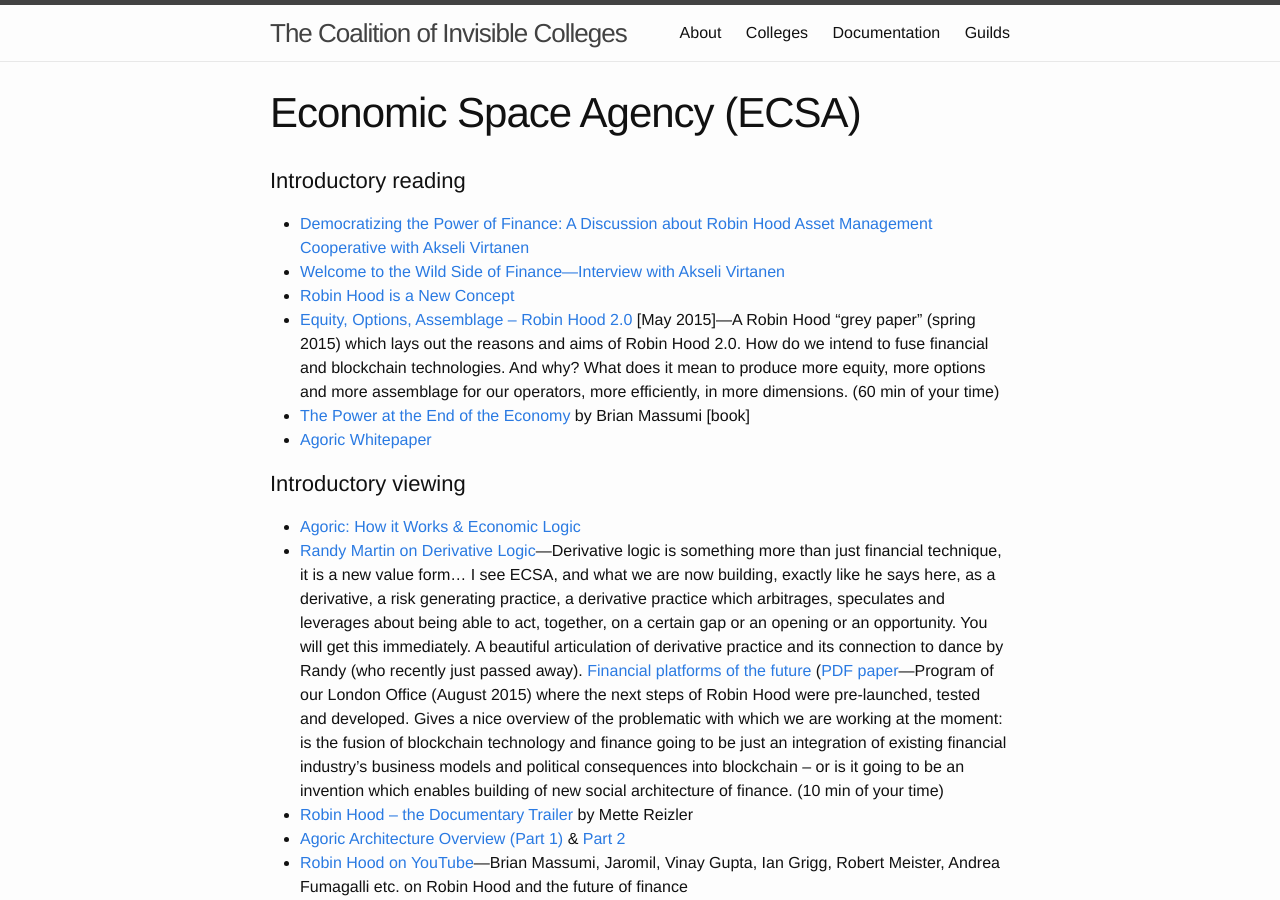
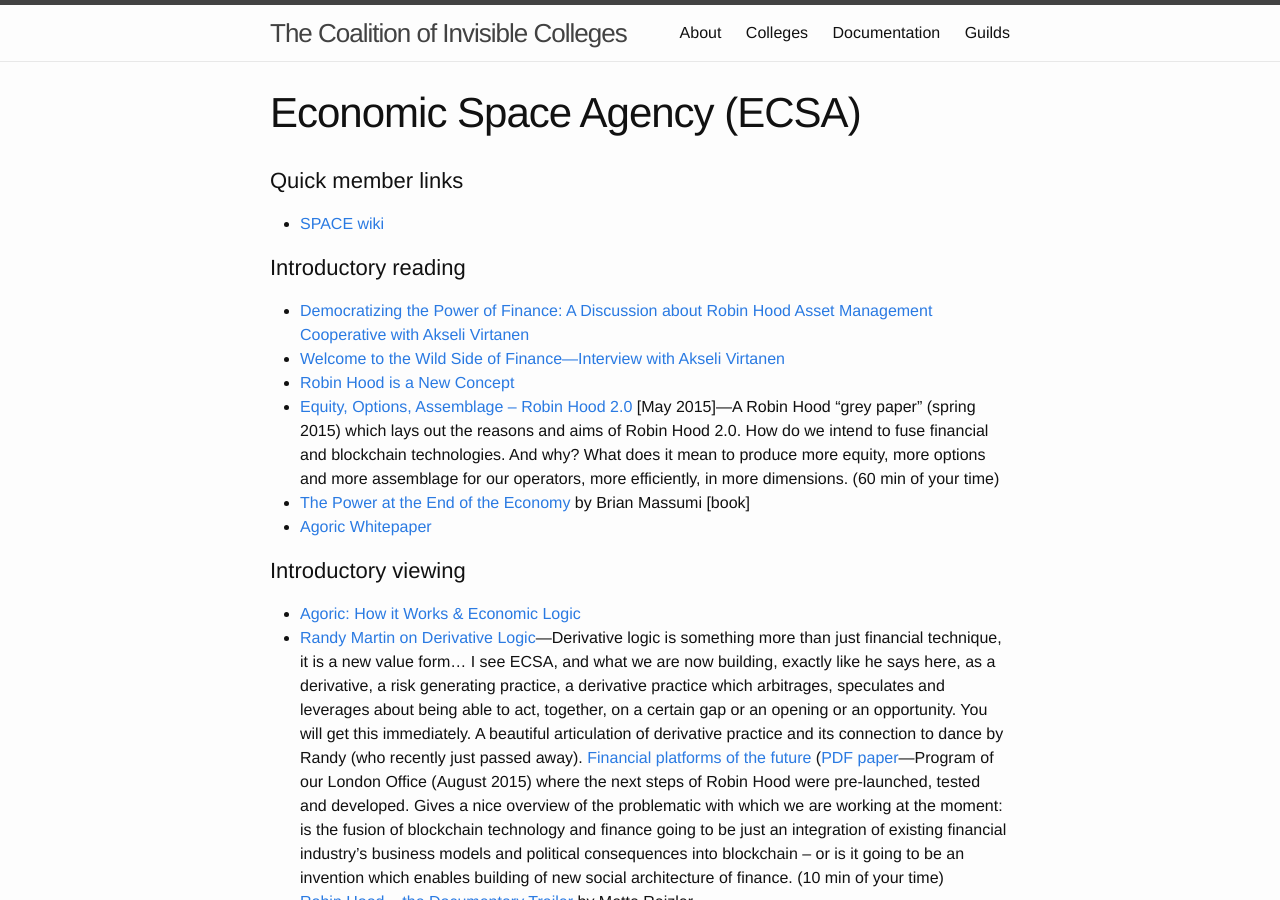
Before and after one commit to coalition-of-invisible-colleges/cic.github.io, a Jekyll site: the page built from _colleges/ECSA.md, in a window 1280 px wide and 900 px high. Built offline with Jekyll 4.4.1, drawn with Linux system fonts in a browser that asks for light colours.

Commit message:
Added wiki link

```diff
--- a/_colleges/ECSA.md
+++ b/_colleges/ECSA.md
@@ -4,6 +4,9 @@ permalink: /colleges/ECSA/
 college: ECSA
 groupword: " team"
 ---
+### Quick member links
+* [SPACE wiki](https://gitlab.com/ecsa/space/wikis/constellations)
+
 ### Introductory reading
 * [Democratizing the Power of Finance: A Discussion about Robin Hood Asset Management Cooperative with Akseli Virtanen](http://www.futureartbase.org/2013/10/08/democratization-of-finance-a-discussion-about-robin-hood-with-akseli-virtanen/)
 * [Welcome to the Wild Side of Finance—Interview with Akseli Virtanen](http://www.futureartbase.org/2015/10/19/welcome-to-the-wild-side-of-finance-interview-with-akseli-virtanen/)
```
